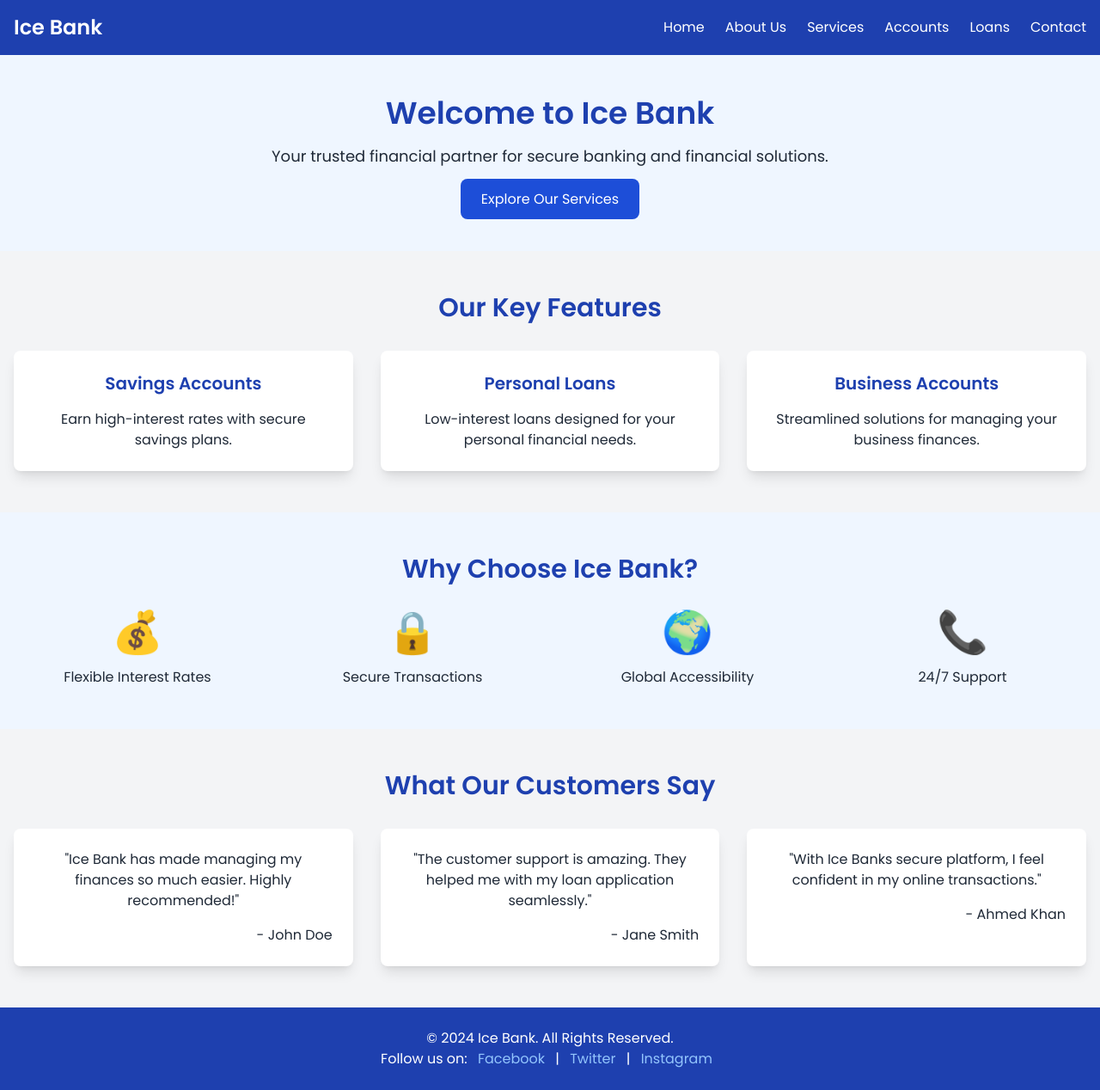
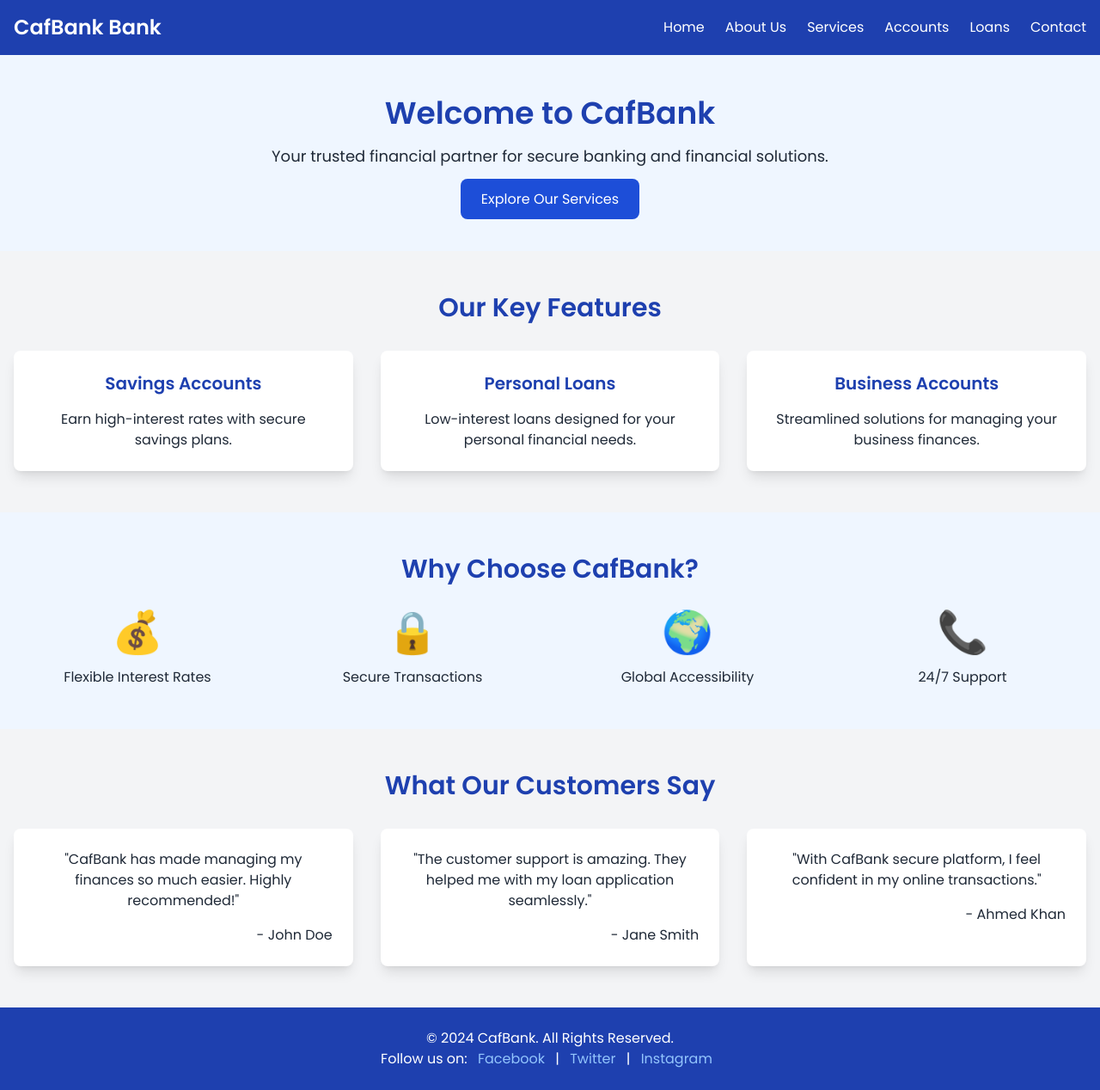
Before and after one commit to iceCoding01/secure-bank-update, a plain HTML site: page index.html in a window 1280 px wide. Shown: the whole page at 86% size. Drawn offline with nearby package versions, Linux system fonts and the light colour scheme.

Commit message:
Update index.html

```diff
--- a/index.html
+++ b/index.html
@@ -3,7 +3,7 @@
 <head>
     <meta charset="UTF-8">
     <meta name="viewport" content="width=device-width, initial-scale=1.0">
-    <title>Ice Bank - Your Trusted Financial Partner</title>
+    <title>CafBank - Your Trusted Financial Partner</title>
     <script src="https://cdn.tailwindcss.com"></script>
     <link href="https://fonts.googleapis.com/css2?family=Poppins:wght@400;500;600&display=swap" rel="stylesheet">
     <style>
@@ -16,7 +16,7 @@
     <!-- Header -->
     <header class="bg-blue-800 text-white py-4">
         <div class="container mx-auto flex flex-col md:flex-row items-center justify-between px-4">
-            <h1 class="text-2xl font-bold">Ice Bank</h1>
+            <h1 class="text-2xl font-bold">CafBank Bank</h1>
             <nav class="mt-4 md:mt-0">
                 <ul class="flex flex-col md:flex-row md:space-x-6 space-y-4 md:space-y-0 text-center">
                     <li><a href="#" class="hover:underline">Home</a></li>
@@ -33,7 +33,7 @@
     <!-- Hero Section -->
     <section class="bg-blue-50 py-12 text-center">
         <div class="container mx-auto px-4">
-            <h2 class="text-3xl md:text-4xl font-bold text-blue-800 mb-4">Welcome to Ice Bank</h2>
+            <h2 class="text-3xl md:text-4xl font-bold text-blue-800 mb-4">Welcome to CafBank</h2>
             <p class="text-lg mb-6">Your trusted financial partner for secure banking and financial solutions.</p>
             <a href="#services" class="bg-blue-700 text-white py-3 px-6 rounded-lg hover:bg-blue-600">Explore Our Services</a>
         </div>
@@ -63,7 +63,7 @@
     <!-- Why Choose Us -->
     <section class="bg-blue-50 py-12">
         <div class="container mx-auto px-4">
-            <h3 class="text-2xl md:text-3xl font-semibold text-center text-blue-800 mb-8">Why Choose Ice Bank?</h3>
+            <h3 class="text-2xl md:text-3xl font-semibold text-center text-blue-800 mb-8">Why Choose CafBank?</h3>
             <div class="grid grid-cols-1 sm:grid-cols-2 lg:grid-cols-4 gap-8">
                 <div class="text-center">
                     <div class="text-4xl md:text-5xl text-blue-700 mb-4">💰</div>
@@ -91,7 +91,7 @@
             <h3 class="text-2xl md:text-3xl font-semibold text-center text-blue-800 mb-8">What Our Customers Say</h3>
             <div class="grid grid-cols-1 sm:grid-cols-2 lg:grid-cols-3 gap-8">
                 <div class="bg-white shadow-lg rounded-lg p-6 text-center">
-                    <p>"Ice Bank has made managing my finances so much easier. Highly recommended!"</p>
+                    <p>"CafBank has made managing my finances so much easier. Highly recommended!"</p>
                     <p class="text-right mt-4">- John Doe</p>
                 </div>
                 <div class="bg-white shadow-lg rounded-lg p-6 text-center">
@@ -99,7 +99,7 @@
                     <p class="text-right mt-4">- Jane Smith</p>
                 </div>
                 <div class="bg-white shadow-lg rounded-lg p-6 text-center">
-                    <p>"With Ice Banks secure platform, I feel confident in my online transactions."</p>
+                    <p>"With CafBank secure platform, I feel confident in my online transactions."</p>
                     <p class="text-right mt-4">- Ahmed Khan</p>
                 </div>
             </div>
@@ -109,7 +109,7 @@
     <!-- Footer -->
     <footer class="bg-blue-800 text-white py-6">
         <div class="container mx-auto px-4 text-center">
-            <p>© 2024 Ice Bank. All Rights Reserved.</p>
+            <p>© 2024 CafBank. All Rights Reserved.</p>
             <p>Follow us on:
                 <a href="#" class="text-blue-300 hover:underline mx-2">Facebook</a> |
                 <a href="#" class="text-blue-300 hover:underline mx-2">Twitter</a> |
```
